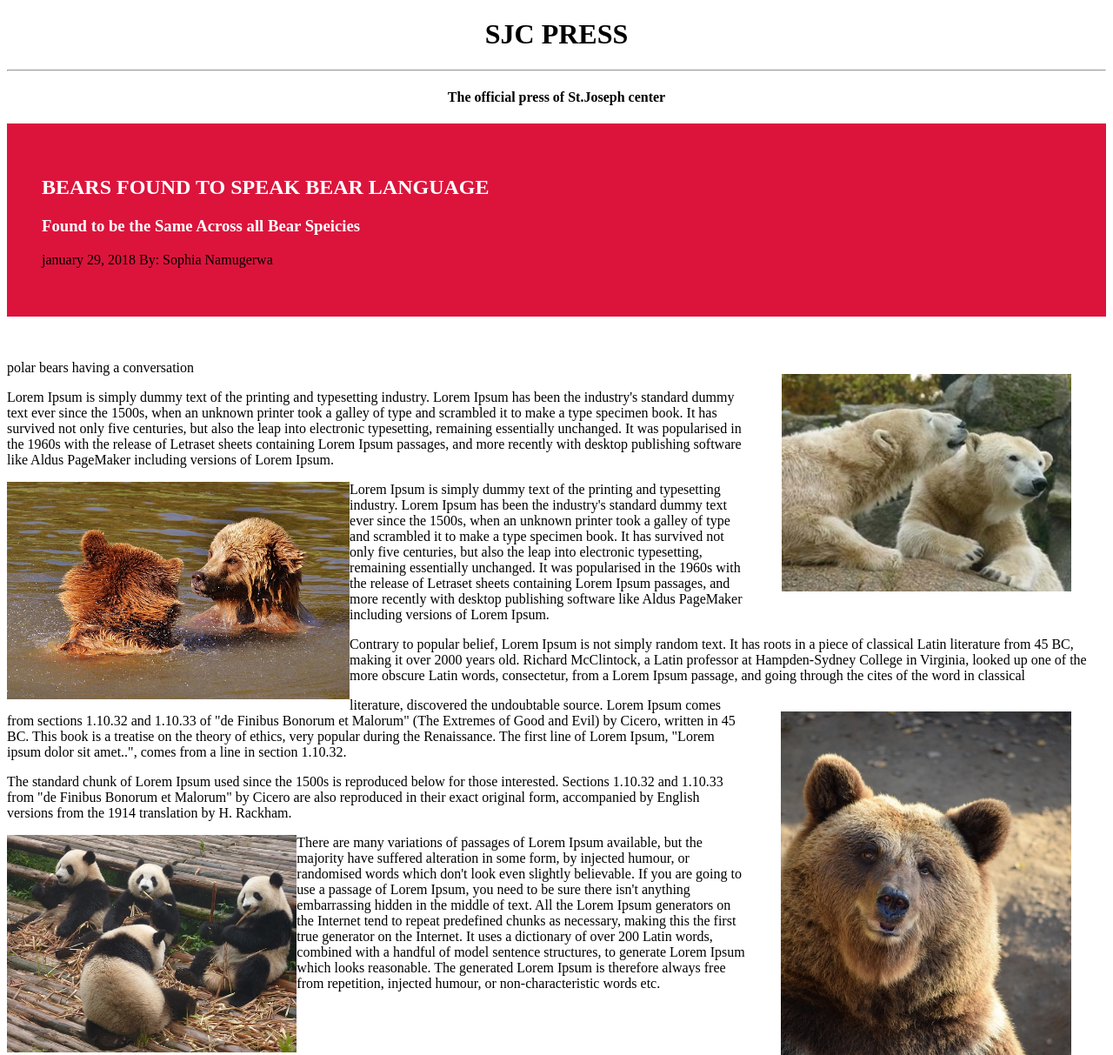
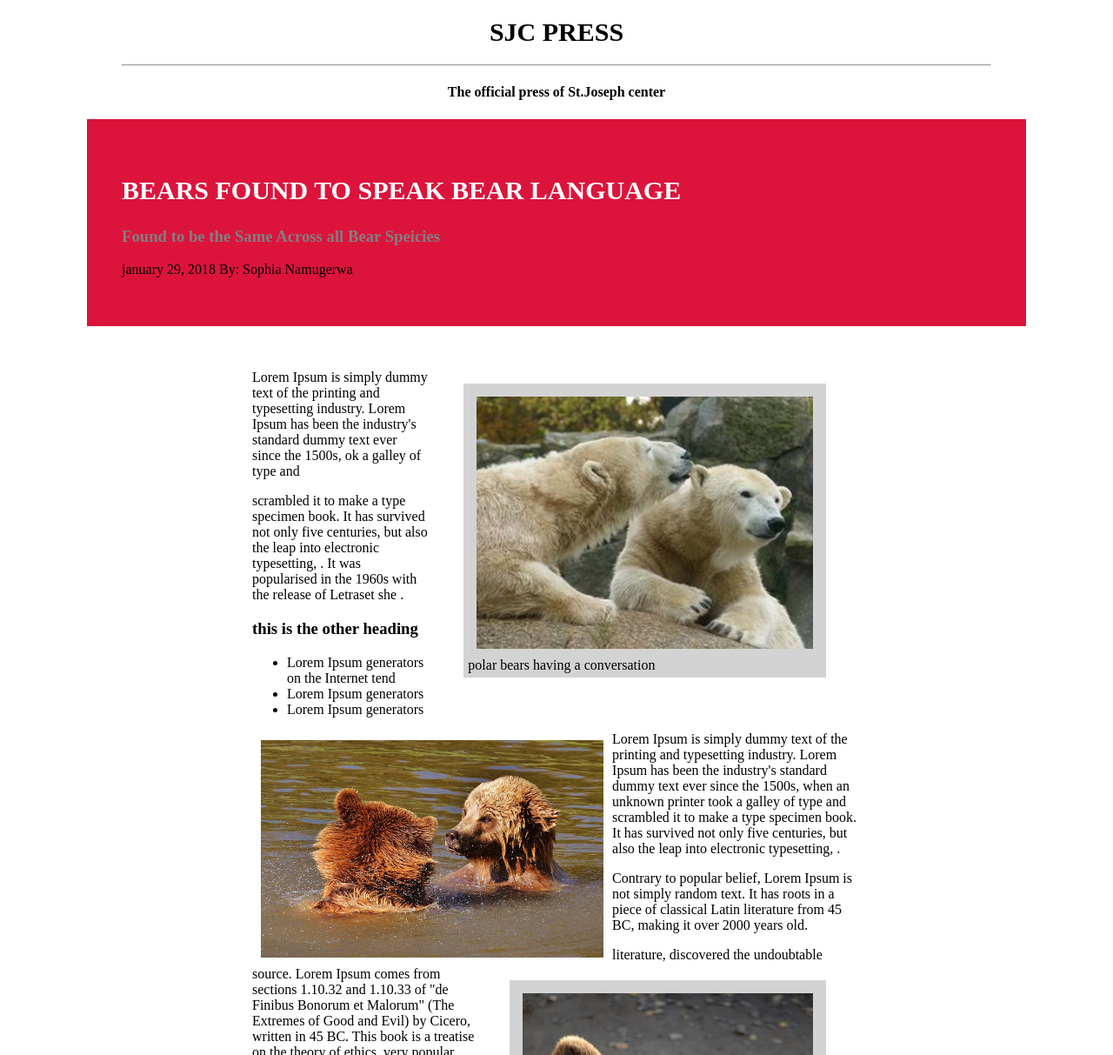
Before and after one commit to namugerwasophia/newsletter, a plain HTML site: page index.html in a window 1280 px wide. Shown: the top 1213 px of the page at 87% size. Drawn offline with Linux system fonts and the light colour scheme.

Commit message:
new uploaded index

```diff
--- a/index.html
+++ b/index.html
@@ -13,45 +13,85 @@
 		}
 		img{
 			float: left;
+			padding: 10px;
 		}
-		figure{float: right;}
+		figure{
+			float: right;
+
+			border: 5px solid lightgray;
+			background-color: lightgray;
+		}
+		main{margin: 0 auto;
+			width: 700px;
+
+		}
+		header{
+			margin: 0 auto;
+			width: 1000px;
+
+
+		}
+		header h3{
+			color: grey;
+		}
+		article h1{
+			color: white;
+			text-align: left;
+		}
+		h1 {
+			text-align: center;
+			font-size: 30px;
+
+		}
+		h4{
+			text-align: center;
+
+		}
+		p{
+			font-size: 16px;
+		}
+
+
 	</style>
 </head>
 <body>
 	<header>
-		<h1 align="center">SJC Press</h1>
+		<h1 >SJC Press</h1>
 		<hr>
-		<h4 align="center" > The official press of St.Joseph center</h4>
+		<h4 > The official press of St.Joseph center</h4>
 	</header>
 	<article>
 		<header>
-			<h1 style="color: white;">bears found to speak bear language </h1>
-			<h3 style="color: white;"" >Found to be the Same Across all Bear Speicies </h3>
+			<h1>bears found to speak bear language </h1>
+			<h3>Found to be the Same Across all Bear Speicies </h3>
 			<p>january 29, 2018 By: Sophia Namugerwa</p>
 		</header>
-		<div>
+		<main>
 
-				<div >
-					<figure> <img src="images/polar-bears-whisper.jpg" alt="pictures of grizzlies in water" style=" height: 250px"></figure>
+						<figure> <img src="images/polar-bears-whisper.jpg" alt="pictures of grizzlies in water" style=" height: 290px">
 						  <figcaption>polar bears having a conversation</figcaption>
 					     </figure>
-				<p>Lorem Ipsum is simply dummy text of the printing and typesetting industry. Lorem Ipsum has been the industry's standard dummy text ever since the 1500s, when an unknown printer took a galley of type and scrambled it to make a type specimen book. It has survived not only five centuries, but also the leap into electronic typesetting, remaining essentially unchanged. It was popularised in the 1960s with the release of Letraset sheets containing Lorem Ipsum passages, and more recently with desktop publishing software like Aldus PageMaker including versions of Lorem Ipsum.</p>
 
-			</div>
-		</div>
-		<div>
-			<div>
-				<img src="images/grizzlies-argue.jpg" alt="pictures of grizzlies in water" height="250px">
-			</div>
-			<div>
-				<p>Lorem Ipsum is simply dummy text of the printing and typesetting industry. Lorem Ipsum has been the industry's standard dummy text ever since the 1500s, when an unknown printer took a galley of type and scrambled it to make a type specimen book. It has survived not only five centuries, but also the leap into electronic typesetting, remaining essentially unchanged. It was popularised in the 1960s with the release of Letraset sheets containing Lorem Ipsum passages, and more recently with desktop publishing software like Aldus PageMaker including versions of Lorem Ipsum.</p>
-			</div>
+					<p>Lorem Ipsum is simply dummy text of the printing and typesetting industry. Lorem Ipsum has been the industry's standard dummy text ever since the 1500s, ok a galley of type and
+					</p>
+
+					<p>scrambled it to make a type specimen book. It has survived not only five centuries, but also the leap into electronic typesetting, . It was popularised in the 1960s with the release of Letraset she .</p>
+
+					<h3>this is the other heading</h3>
+					<ul>
+
+						<li> Lorem Ipsum generators on the Internet tend </li>
+						<li> Lorem Ipsum generators </li>
+						<li> Lorem Ipsum generators  </li>
+					</ul>
 
 
-		</div>
-		<div>
-			<div>
-			    <p>Contrary to popular belief, Lorem Ipsum is not simply random text. It has roots in a piece of classical Latin literature from 45 BC, making it over 2000 years old. Richard McClintock, a Latin professor at Hampden-Sydney College in Virginia, looked up one of the more obscure Latin words, consectetur, from a Lorem Ipsum passage, and going through the cites of the word in classical <p>
+					<img src="images/grizzlies-argue.jpg" alt="pictures of grizzlies in water" height="250px">
+
+
+					<p>Lorem Ipsum is simply dummy text of the printing and typesetting industry. Lorem Ipsum has been the industry's standard dummy text ever since the 1500s, when an unknown printer took a galley of type and scrambled it to make a type specimen book. It has survived not only five centuries, but also the leap into electronic typesetting, .</p>
+
+				    <p>Contrary to popular belief, Lorem Ipsum is not simply random text. It has roots in a piece of classical Latin literature from 45 BC, making it over 2000 years old.  <p>
 					<figure>
 	            		<img src="images/happy-bear.jpg" alt="picture of happy bear" height="500px" >
 	            		<figcaption>Fig.1 - A view of the pulpit rock in Norway.</figcaption>
@@ -59,15 +99,12 @@
 				    <p>literature, discovered the undoubtable source. Lorem Ipsum comes from sections 1.10.32 and 1.10.33 of "de Finibus Bonorum et Malorum" (The Extremes of Good and Evil) by Cicero, written in 45 BC. This book is a treatise on the theory of ethics, very popular during the Renaissance. The first line of Lorem Ipsum, "Lorem ipsum dolor sit amet..", comes from a line in section 1.10.32.</p>
 
 	                <p>The standard chunk of Lorem Ipsum used since the 1500s is reproduced below for those interested. Sections 1.10.32 and 1.10.33 from "de Finibus Bonorum et Malorum" by Cicero are also reproduced in their exact original form, accompanied by English versions from the 1914 translation by H. Rackham.</p>
-            </div>
-            <div>
 
-            </div>
-		</div>
-		<div>
 				<img src="images/pandas.jpg" alt="picture of happy bear" height="250">
 				<p>There are many variations of passages of Lorem Ipsum available, but the majority have suffered alteration in some form, by injected humour, or randomised words which don't look even slightly believable. If you are going to use a passage of Lorem Ipsum, you need to be sure there isn't anything embarrassing hidden in the middle of text. All the Lorem Ipsum generators on the Internet tend to repeat predefined chunks as necessary, making this the first true generator on the Internet. It uses a dictionary of over 200 Latin words, combined with a handful of model sentence structures, to generate Lorem Ipsum which looks reasonable. The generated Lorem Ipsum is therefore always free from repetition, injected humour, or non-characteristic words etc.</p>
-		</div>
+				<p>There are many variations of passages of Lorem Ipsum available, but the majority have suffered alteration in some form, by injected humour, or randomised words which don't look even slightly believable. If you are going to use a passage of Lorem Ipsum, you need to be sure there isn't anything embarrassing hidden in the middle of text. All the Lorem Ipsum generators on the Internet tend to repeat predefined chunks as necessary, making this the </p>
+
+		</main>
 
 
 	</article>
```
Lines whose indentation alone changed are shown as unchanged.
